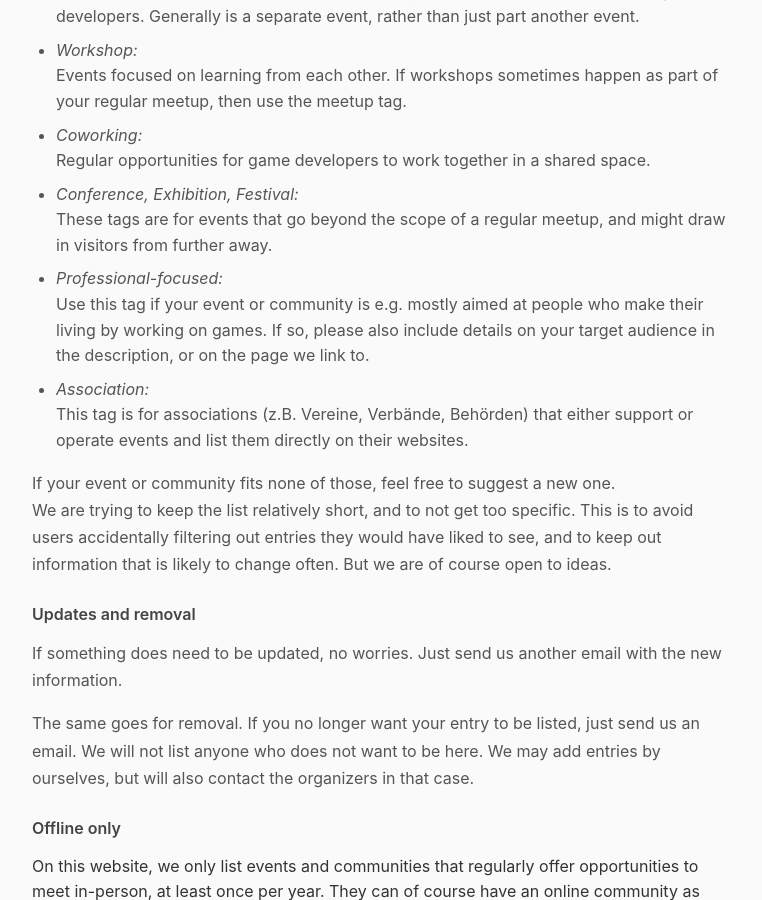
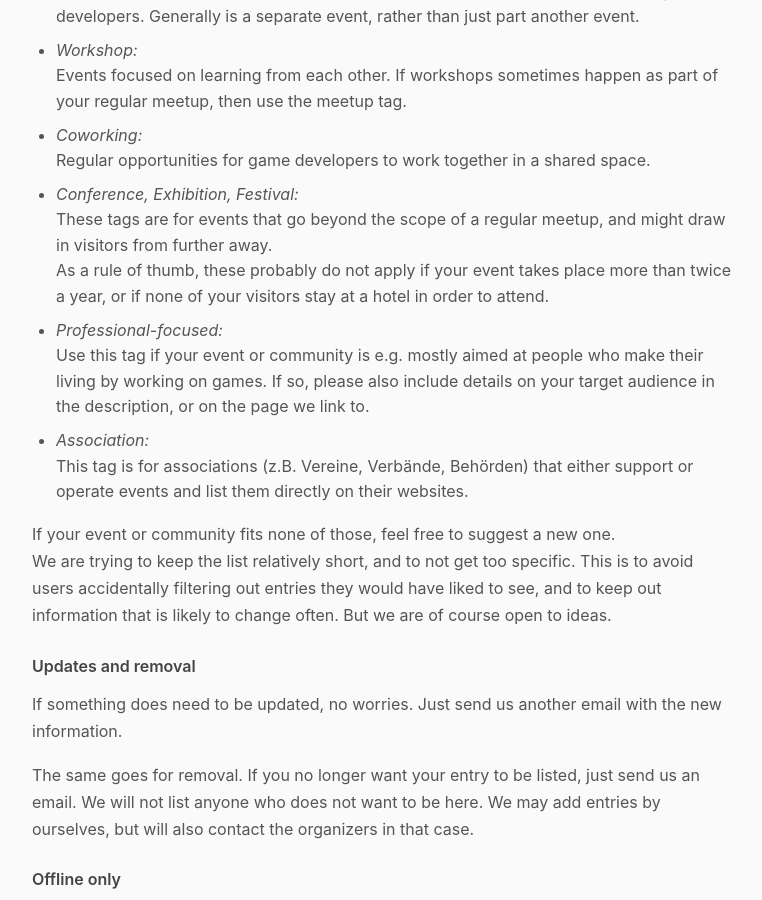
Before and after one commit to abregado/gamedev-index, a Jekyll site: the page built from add-entry.md, in a window 1280 px wide and 900 px high, scrolled down 1657 px. Shown: the whole window, without its empty margins (258-1020 px from the left). Built offline with Jekyll 4.4.1, drawn with Linux system fonts in a browser that asks for light colours.

Commit message:
Text:   Additional clarification for bigger event tags

```diff
--- a/add-entry.md
+++ b/add-entry.md
@@ -76,7 +76,8 @@ robots: noindex, nofollow
             Regular opportunities for game developers to work together in a shared space.</li>
         <li>
             <i>Conference, Exhibition, Festival:</i><br>
-            These tags are for events that go beyond the scope of a regular meetup, and might draw in visitors from further away.</li>
+            These tags are for events that go beyond the scope of a regular meetup, and might draw in visitors from further away.<br>
+            As a rule of thumb, these probably do not apply if your event takes place more than twice a year, or if none of your visitors stay at a hotel in order to attend.</li>
         <li><i>
             Professional-focused:</i><br>
             Use this tag if your event or community is e.g. mostly aimed at people who make their living by working on games. If so, please also include details on your target audience in the description, or on the page we link to.
```
